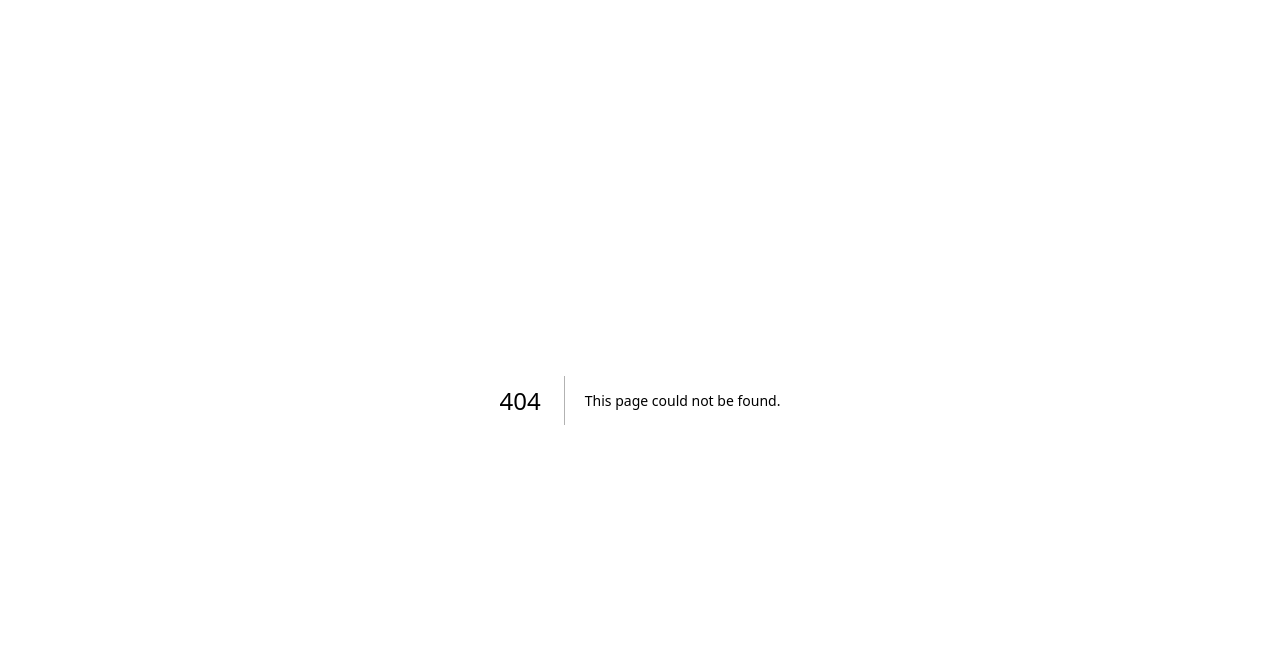
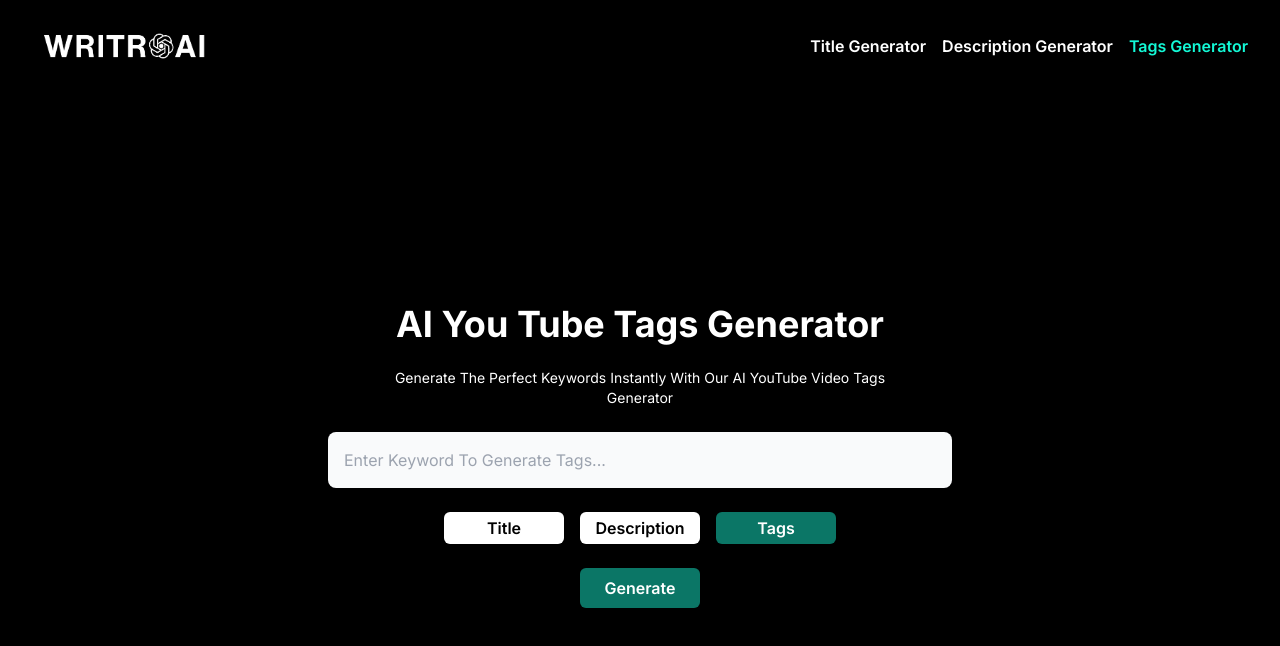
Before and after one commit to niaziiii/youtube-AI-2.0, a Next.js app: page /tags-generator in a window 1280 px wide. Before the commit this address had no page. Shown: the top 646 px of the page. Built offline with nearby package versions, Linux system fonts and the light colour scheme.

Commit message:
title,description and tags page has been added

```diff
--- /dev/null
+++ b/src/app/description-generator/page.tsx
@@ -0,0 +1,12 @@
+import DescriptionPage from "@/components/pages/description";
+import React from "react";
+
+const Page = () => {
+  return (
+    <div>
+      <DescriptionPage />
+    </div>
+  );
+};
+
+export default Page;
--- /dev/null
+++ b/src/app/tags-generator/page.tsx
@@ -0,0 +1,12 @@
+import TagsPage from "@/components/pages/tags";
+import React from "react";
+
+const Tags = () => {
+  return (
+    <div>
+      <TagsPage />
+    </div>
+  );
+};
+
+export default Tags;
--- /dev/null
+++ b/src/app/title-generator/page.tsx
@@ -0,0 +1,12 @@
+import TitlePage from "@/components/pages/title";
+import React from "react";
+
+const Page = () => {
+  return (
+    <div>
+      <TitlePage />
+    </div>
+  );
+};
+
+export default Page;
--- a/src/components/home/index.tsx
+++ b/src/components/home/index.tsx
@@ -21,6 +21,7 @@ const HomePage = () => {
       <Header />
       <div className="h-[86vh]">
         <SearchingScreen
+          placeholder="Enter Keyword To Generate...."
           title="AI-Generated Titles, Descriptions & Tags That Rank You Higher"
           description="Want your videos seen on YouTube ? Our tool writes titles & descriptions people click ! Get on the front pages, Get more views, Get famous"
           query={query}
--- /dev/null
+++ b/src/components/pages/description/index.tsx
@@ -0,0 +1,36 @@
+"use client";
+
+import React, { useState } from "react";
+import Header from "@/components/shared/header";
+import SearchingScreen from "@/components/shared/search";
+
+const DescriptionPage = () => {
+  const [loading, setLoading] = useState(true);
+  const [query, setQuery] = useState("");
+  const [type, setType] = useState<null | "Title" | "Description" | "Tags">(
+    "Description"
+  );
+
+  const generateHandler = () => {
+    console.log({ type, query });
+  };
+  return (
+    <div className="w-full">
+      <Header active={1} />
+      <div className="h-[86vh]">
+        <SearchingScreen
+          placeholder="Enter Keyword To Generate Description....."
+          title="AI YouTube Description Generator"
+          description="Our AI YouTube Video Description Generator creates compelling, SEO-friendly descriptions in seconds"
+          query={query}
+          setQuery={setQuery}
+          type={type}
+          setType={setType}
+          generateHandler={generateHandler}
+        />
+      </div>
+    </div>
+  );
+};
+
+export default DescriptionPage;
--- /dev/null
+++ b/src/components/pages/tags/index.tsx
@@ -0,0 +1,36 @@
+"use client";
+
+import React, { useState } from "react";
+import Header from "@/components/shared/header";
+import SearchingScreen from "@/components/shared/search";
+
+const TagsPage = () => {
+  const [loading, setLoading] = useState(true);
+  const [query, setQuery] = useState("");
+  const [type, setType] = useState<null | "Title" | "Description" | "Tags">(
+    "Tags"
+  );
+
+  const generateHandler = () => {
+    console.log({ type, query });
+  };
+  return (
+    <div className="w-full">
+      <Header active={2} />
+      <div className="h-[86vh]">
+        <SearchingScreen
+          placeholder="Enter Keyword To Generate Tags..."
+          title="AI You Tube Tags Generator"
+          description="Generate the perfect keywords instantly with our AI YouTube Video Tags Generator"
+          query={query}
+          setQuery={setQuery}
+          type={type}
+          setType={setType}
+          generateHandler={generateHandler}
+        />
+      </div>
+    </div>
+  );
+};
+
+export default TagsPage;
--- /dev/null
+++ b/src/components/pages/title/index.tsx
@@ -0,0 +1,36 @@
+"use client";
+
+import React, { useState } from "react";
+import Header from "@/components/shared/header";
+import SearchingScreen from "@/components/shared/search";
+
+const TitlePage = () => {
+  const [loading, setLoading] = useState(true);
+  const [query, setQuery] = useState("");
+  const [type, setType] = useState<null | "Title" | "Description" | "Tags">(
+    "Title"
+  );
+
+  const generateHandler = () => {
+    console.log({ type, query });
+  };
+  return (
+    <div className="w-full">
+      <Header active={0} />
+      <div className="h-[86vh]">
+        <SearchingScreen
+          placeholder="Enter Keyword To Generate Title....."
+          title="AI You Tube Title Generator"
+          description="Get SEO-friendly, attention-grabbing Ai YouTube video titles in seconds, powered by cutting-edge AI."
+          query={query}
+          setQuery={setQuery}
+          type={type}
+          setType={setType}
+          generateHandler={generateHandler}
+        />
+      </div>
+    </div>
+  );
+};
+
+export default TitlePage;
--- a/src/components/shared/header/index.tsx
+++ b/src/components/shared/header/index.tsx
@@ -16,7 +16,7 @@ const links = [
   },
 ];
 
-const Header = () => {
+const Header = ({ active = null }: { active?: number | null }) => {
   return (
     <header className="  text-white z-10 h-[14vh]">
       <nav
@@ -30,11 +30,20 @@ const Header = () => {
         </div>
 
         <div className="flex lg:flex-1 gap-4 lg:justify-end">
-          {links.map((link, i: any) => (
-            <a className="font-semibold text-white" key={i} href={link.link}>
-              {link.name}
-            </a>
-          ))}
+          {links.map((link, i: any) => {
+            return (
+              <a
+                style={{
+                  color: active == i ? "#13F9D6" : "white",
+                }}
+                className={`font-semibold`}
+                key={i}
+                href={link.link}
+              >
+                {link.name}
+              </a>
+            );
+          })}
         </div>
       </nav>
     </header>
--- a/src/components/shared/search/index.tsx
+++ b/src/components/shared/search/index.tsx
@@ -12,15 +12,7 @@ const radioTypes = [
   },
 ];
 
-const SearchingScreen = ({
-  setQuery,
-  query,
-  title,
-  description,
-  setType,
-  type,
-  generateHandler,
-}: {
+interface IScreen {
   setQuery: any;
   query: any;
   title: string;
@@ -28,11 +20,25 @@ const SearchingScreen = ({
   setType: any;
   type: any;
   generateHandler: () => void;
-}) => {
+  placeholder: string;
+}
+
+const SearchingScreen = (props: IScreen) => {
+  const {
+    setQuery,
+    query,
+    title,
+    description,
+    setType,
+    type,
+    placeholder,
+    generateHandler,
+  } = props;
+
   return (
     <div className=" h-full flex-1 flex items-center justify-center z-10 text-white">
       <div className="w-[90%] md:w-[70%] lg:w-[60%] xl:w-[50%]   h-full m-auto  flex flex-col items-start justify-center">
-        <div className="flex flex-wrap  ">
+        <div className="flex flex-wrap justify-center ">
           <h1 className=" capitalize text-4xl font-bold text-center">
             {title}
           </h1>
@@ -46,7 +52,7 @@ const SearchingScreen = ({
               type="search"
               id="search-dropdown"
               className="block p-4 w-full z-20 text-md text-gray-900 bg-gray-50 rounded-lg border-s-gray-50  border-gray-300 focus:ring-blue-500 focus:border-none focus:outline-none"
-              placeholder="Enter Keyword To Generate...."
+              placeholder={placeholder}
               value={query}
               onChange={(e) => setQuery(e.target.value as any)}
               required
```
